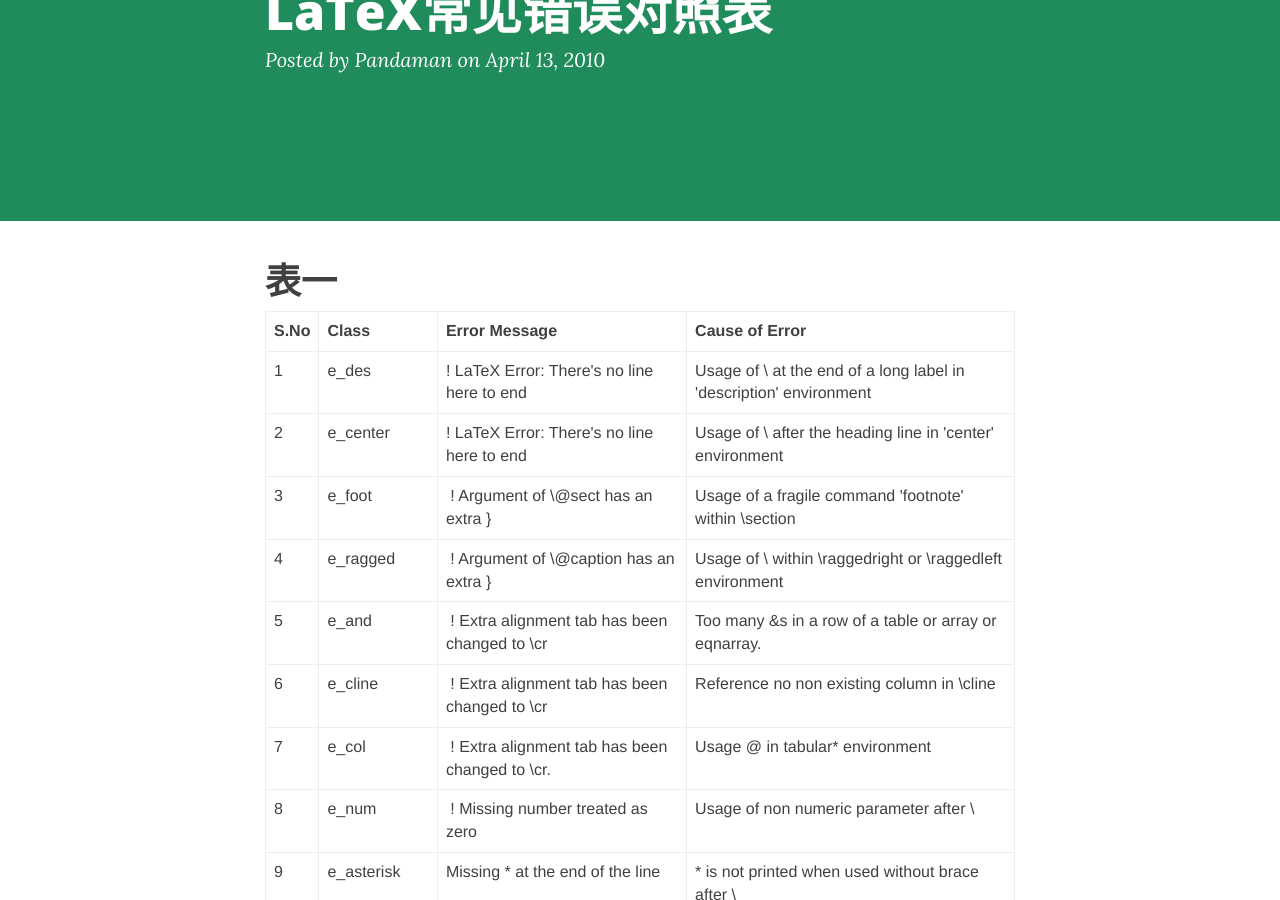
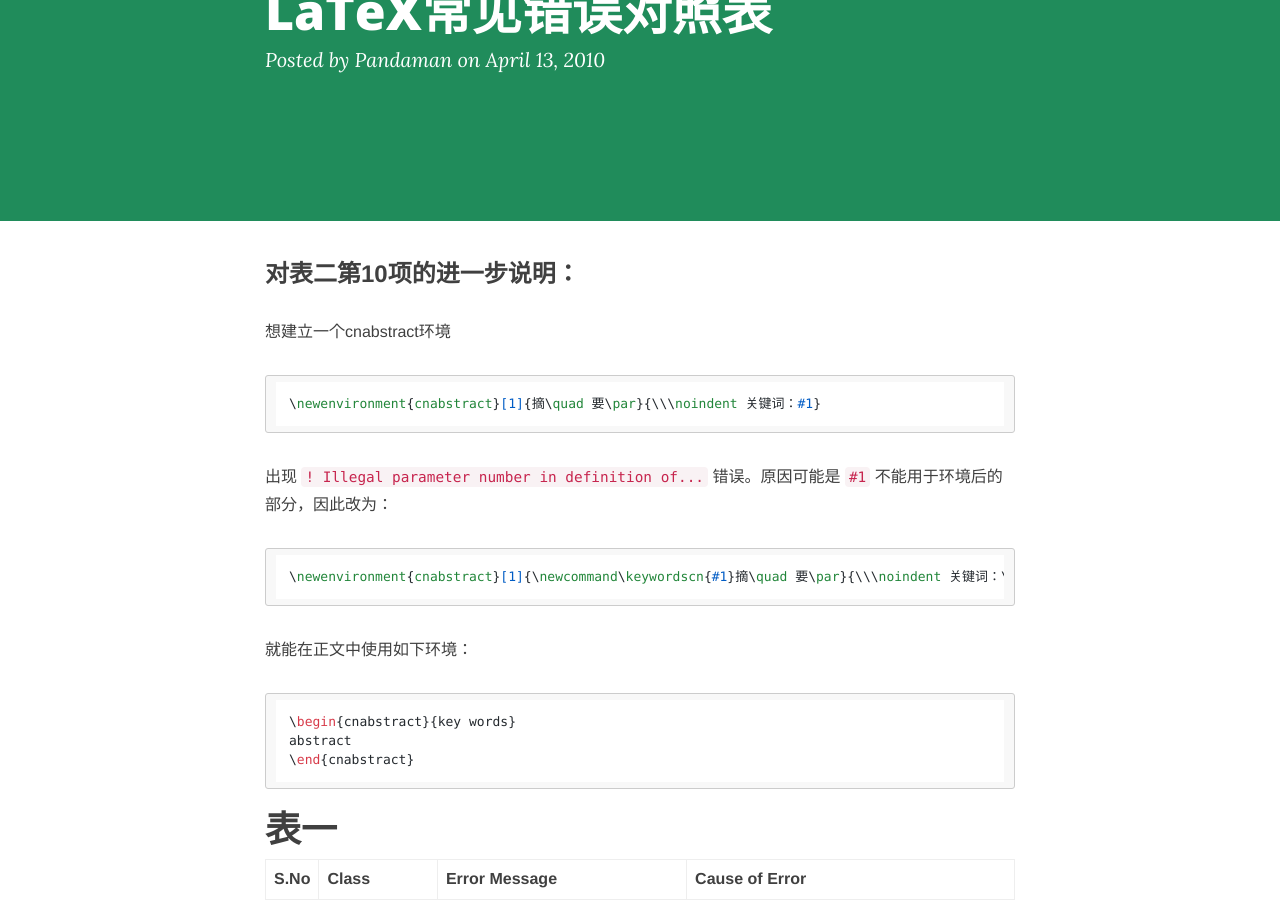
Before and after one commit to ceares/ceares.github.io, a Jekyll site: the page built from _posts/qa/2010-4-13-LaTeXerror.md, in a window 1280 px wide and 900 px high, scrolled down 213 px. Built offline with Jekyll 4.4.1, drawn with Linux system fonts in a browser that asks for light colours; nearby versions of some CDN libraries; comment, search, counter and statistics services are not loaded.

Commit message:
from sp3

````diff
--- a/_posts/qa/2010-4-13-LaTeXerror.md
+++ b/_posts/qa/2010-4-13-LaTeXerror.md
@@ -6,6 +6,28 @@
 tags: [LaTeX,QA,error]
 description: LaTeX常见错误对照表
 ---
+
+### 对表二第10项的进一步说明：
+
+想建立一个cnabstract环境
+
+```latex
+\newenvironment{cnabstract}[1]{摘\quad 要\par}{\\\noindent 关键词：#1}
+```
+
+出现 `! Illegal parameter number in definition of...` 错误。原因可能是 `#1` 不能用于环境后的部分，因此改为：
+
+```latex
+\newenvironment{cnabstract}[1]{\newcommand\keywordscn{#1}摘\quad 要\par}{\\\noindent 关键词：\keywordscn}
+```
+
+就能在正文中使用如下环境：
+
+```latex
+\begin{cnabstract}{key words}
+abstract
+\end{cnabstract}
+```
 
 # 表一
 
````
